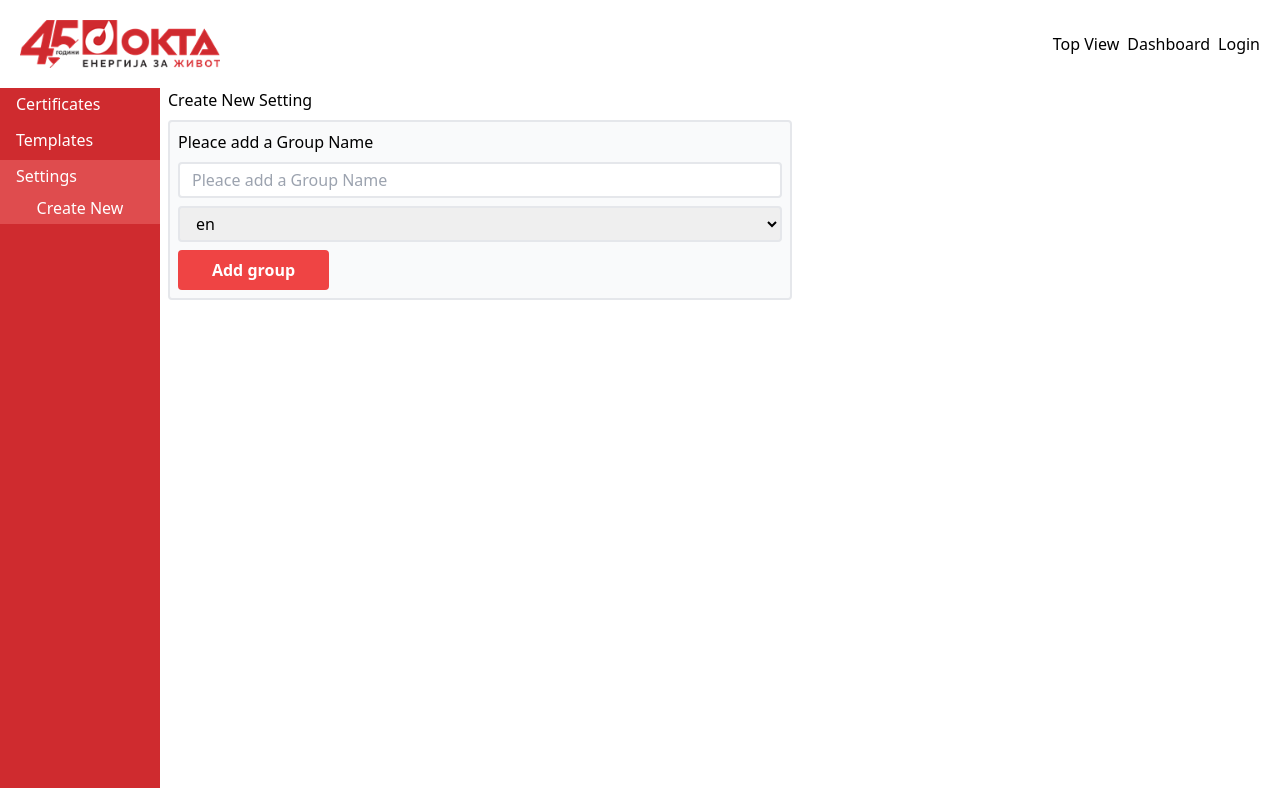
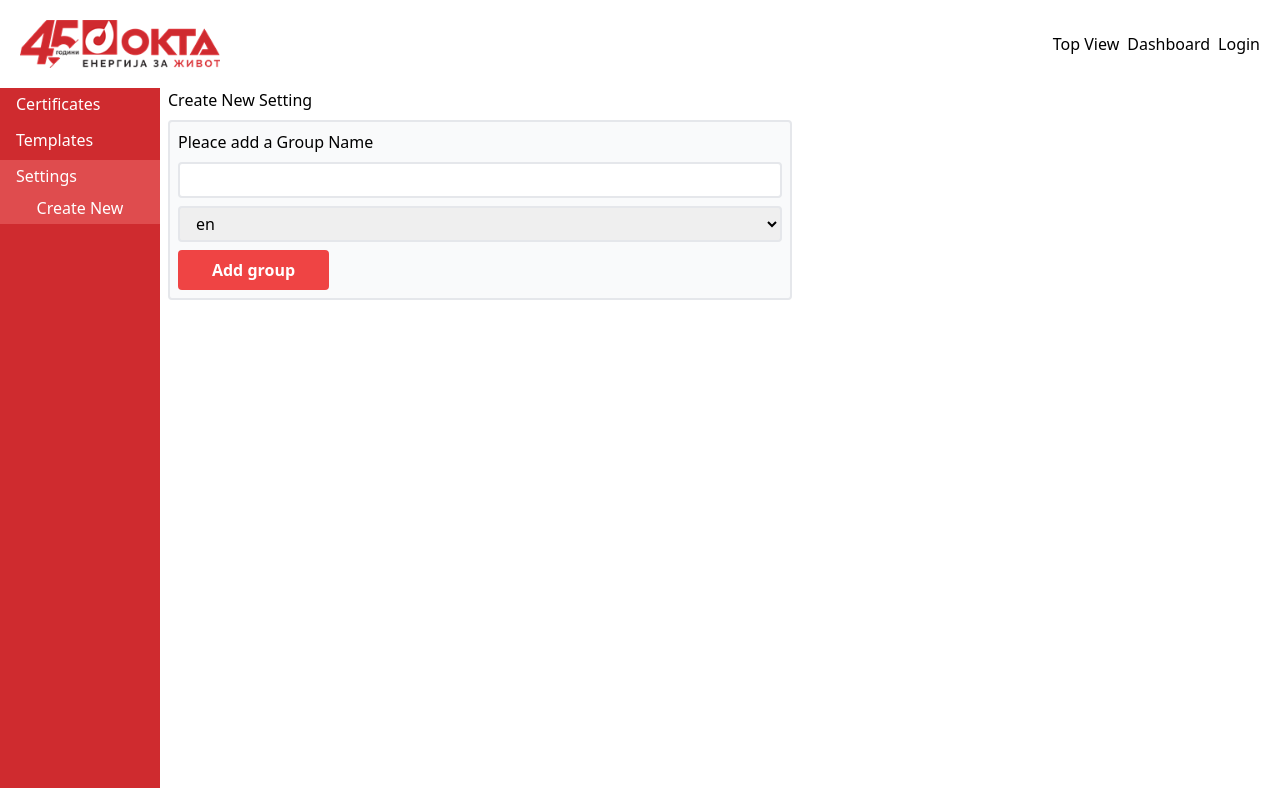
Before and after one commit to Vidolido/intra, a Next.js app: page /dashboard/settings/create in a window 1280 px wide. Built offline with nearby package versions, Linux system fonts and the light colour scheme.

Commit message:
posledno

```diff
--- a/src/app/_components/forms/settingsForm/AddGroupName.jsx
+++ b/src/app/_components/forms/settingsForm/AddGroupName.jsx
@@ -50,7 +50,6 @@ const AddGroupName = () => {
 				ref={inputRef}
 				type='text'
 				className=' border-2 border-grey-50 border-opacity-60 rounded px-3 py-1 hover:border-red-200 focus:outline-none'
-        placeholder={placeholder[language]}
 			/>
 			<select
 				ref={selectRef}
--- a/src/app/_components/forms/settingsForm/CollectionInput.jsx
+++ b/src/app/_components/forms/settingsForm/CollectionInput.jsx
@@ -3,7 +3,7 @@ import {
 	useSettingsContext,
 	useSettingsDispatchContext,
 } from '@/app/dashboard/_state/settings/settingsContext';
-import { useCallback, useRef } from 'react';
+import { memo, useCallback, useEffect, useRef } from 'react';
 
 const CollectionInput = () => {
 	const state = useSettingsContext();
@@ -13,11 +13,31 @@ const CollectionInput = () => {
 
 	const inputRef = useRef(null);
 
+	useEffect(() => {
+		inputRef.current.value = '';
+	});
+
+	const handleOnChange = useCallback(
+		(e) => {
+			if (e.key === 'Enter') {
+				e.preventDefault();
+				e.stopPropagation();
+				dispatch({
+					type: ADD_TO_COLLECTION,
+					payload: { collectionType, value: inputRef.current.value },
+				});
+			}
+		},
+		[collectionType, dispatch]
+	);
+
 	const handleClick = useCallback(
 		(e) => {
 			e.preventDefault();
+			// console.log(e.key);
 			//   console.log(inputRef);
 			if (!inputRef.current.value) return;
+
 			dispatch({
 				type: ADD_TO_COLLECTION,
 				payload: { collectionType, value: inputRef.current.value },
@@ -32,6 +52,8 @@ const CollectionInput = () => {
 				ref={inputRef}
 				type='text'
 				className='border-2 border-grey-50 border-opacity-60 rounded px-3 py-1 hover:border-red-200 focus:outline-none'
+				onChange={handleOnChange}
+				onKeyDown={handleOnChange}
 			/>
 			<button
 				className='bg-red-500 disabled:bg-red-200 hover:bg-red-700 text-white font-bold py-2 px-4 rounded w-1/4'
@@ -42,4 +64,4 @@ const CollectionInput = () => {
 	);
 };
 
-export default CollectionInput;
+export default memo(CollectionInput);
--- a/src/app/_components/forms/settingsForm/EditGroupName.jsx
+++ b/src/app/_components/forms/settingsForm/EditGroupName.jsx
@@ -5,15 +5,22 @@ import { useStaticSettingsContext } from '@/app/dashboard/_state/settings/static
 import { useSettingsDispatchContext } from '@/app/dashboard/_state/settings/settingsContext';
 import { ADD_GROUPNAME } from '@/app/dashboard/_state/settings/actionTypes';
 
-const EditGroupName = memo(({ groupName }) => {
+const EditGroupName = ({ groupName }) => {
 	const { languages, editButtonLabels, saveButtonLabels } =
 		useStaticSettingsContext();
+
 	const dispatch = useSettingsDispatchContext();
 
 	// local state
 	const [language, setLanguage] = useState(null);
 	const [canEdit, setCanEdit] = useState(false);
 	const [input, setInput] = useState('');
+
+	// овие параметри ќе ги зема од база
+	const defaultProfileSettings = {
+		language: 'en',
+		value: groupName['en'],
+	};
 
 	useEffect(() => {
 		let localState = Object.entries(groupName)[0];
@@ -47,7 +54,6 @@ const EditGroupName = memo(({ groupName }) => {
 		},
 		[input, language, dispatch]
 	);
-
 	return (
 		<label className='flex flex-col gap-2'>
 			{canEdit && (
@@ -91,6 +97,6 @@ const EditGroupName = memo(({ groupName }) => {
 			)}
 		</label>
 	);
-});
+};
 
-export default EditGroupName;
+export default memo(EditGroupName);
--- a/src/app/_components/forms/settingsForm/FormCollection.jsx
+++ b/src/app/_components/forms/settingsForm/FormCollection.jsx
@@ -2,23 +2,21 @@ import {
 	useSettingsContext,
 	useSettingsDispatchContext,
 } from '@/app/dashboard/_state/settings/settingsContext';
+import { useState } from 'react';
+import LanguageInput from './LanguageInput';
 
 const FormCollection = () => {
-  const state = useSettingsContext();
+	const { collectionType, collection } = useSettingsContext();
 	const dispatch = useSettingsDispatchContext();
 
-  const { collectionType, collection } = state;
+	const [canEdit, setCanEdit] = useState(false);
 
-  console.log(collection, collectionType, 'these two');
+	// console.log(collection, collectionType, 'these two');
 	return (
 		<div className='flex flex-col gap-2'>
 			{collection[collectionType] &&
 				collection[collectionType].map((item, i) => (
-          <h3
-            className=' border-2 border-grey-50 border-opacity-60 rounded px-3 py-1 hover:border-red-200 focus:outline-none'
-            key={i}>
-            {item}
-          </h3>
+					<LanguageInput key={i} item={item} />
 				))}
 		</div>
 	);
--- /dev/null
+++ b/src/app/_components/forms/settingsForm/LanguageInput.jsx
@@ -0,0 +1,26 @@
+import { memo, useState } from 'react';
+
+const LanguageInput = ({ item }) => {
+	const [canEdit, setCanEdit] = useState(false);
+	console.log(item);
+	return (
+		<label>
+			{!canEdit && (
+				<h3
+					onClick={() => setCanEdit(!canEdit)}
+					className=' border-2 border-grey-50 border-opacity-60 rounded px-3 py-1 hover:border-red-200 focus:outline-none'>
+					{item}
+				</h3>
+			)}
+			{canEdit && (
+				<input
+					type='text'
+					className='border-2 border-grey-50 border-opacity-60 rounded px-3 py-1 hover:border-red-200 focus:outline-none'
+					placeholder={item}
+				/>
+			)}
+		</label>
+	);
+};
+
+export default memo(LanguageInput);
--- a/src/app/_components/forms/settingsForm/RadioButtons.jsx
+++ b/src/app/_components/forms/settingsForm/RadioButtons.jsx
@@ -8,22 +8,14 @@ import {
 import { useStaticSettingsContext } from '@/app/dashboard/_state/settings/staticStateContext';
 import { SET_COLLECTION_TYPE } from '@/app/dashboard/_state/settings/actionTypes';
 
-// const RadioButtons = memo(({ collectionType }) => {
 const RadioButtons = () => {
 	const { radioButtonTypes } = useStaticSettingsContext();
-  const state = useSettingsContext();
+	const { collectionType } = useSettingsContext();
 	const dispatch = useSettingsDispatchContext();
-
-  const { collectionType, collection } = state;
 
 	const handleCollectionType = useCallback(
 		(e) => {
 			dispatch({ type: SET_COLLECTION_TYPE, payload: e.target.value });
-      // if (collectionType && !collection[collectionType]) {
-      //   alert('Collection not empty');
-      // } else {
-      //   dispatch({ type: SET_COLLECTION_TYPE, payload: e.target.value });
-      // }
 		},
 		[dispatch]
 	);
@@ -54,6 +46,5 @@ const RadioButtons = () => {
 		</fieldset>
 	);
 };
-// });
 
-export default RadioButtons;
+export default memo(RadioButtons);
--- a/src/app/_components/forms/settingsForm/SettingsForm.jsx
+++ b/src/app/_components/forms/settingsForm/SettingsForm.jsx
@@ -12,8 +12,7 @@ import FormCollection from './FormCollection';
 import CollectionInput from './CollectionInput';
 
 const SettingsForm = () => {
-  const state = useSettingsContext();
-  const { groupName, collectionType, collection } = state;
+	const { groupName, collectionType, collection } = useSettingsContext();
 
 	return (
 		<ParentForm>
```
Also changed, not shown: src/app/_components/forms/settingsForm/ParentForm.jsx (+5 -5 lines), src/app/dashboard/_state/settings/SettingsContext.js (indentation only). Lines whose indentation alone changed are shown as unchanged.
